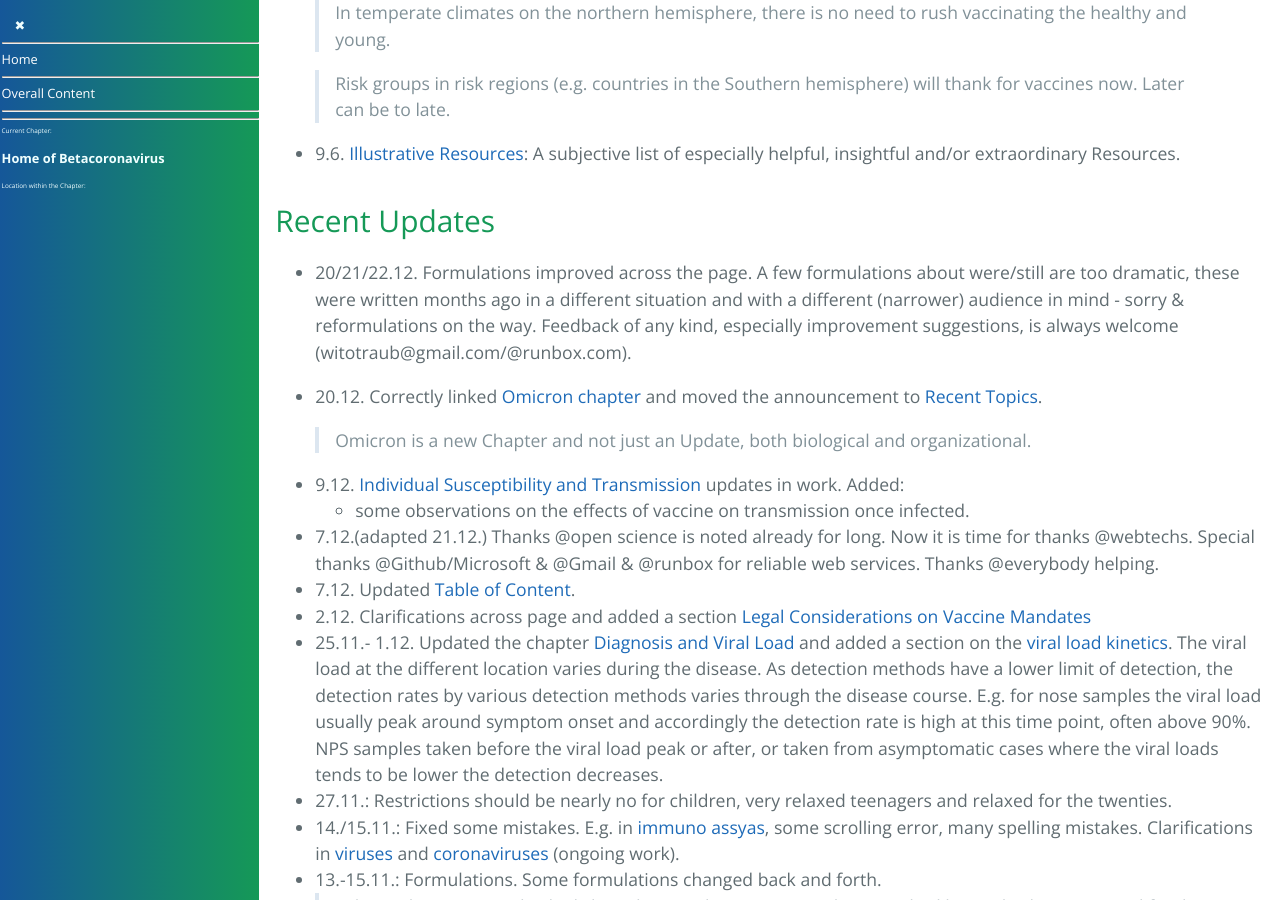
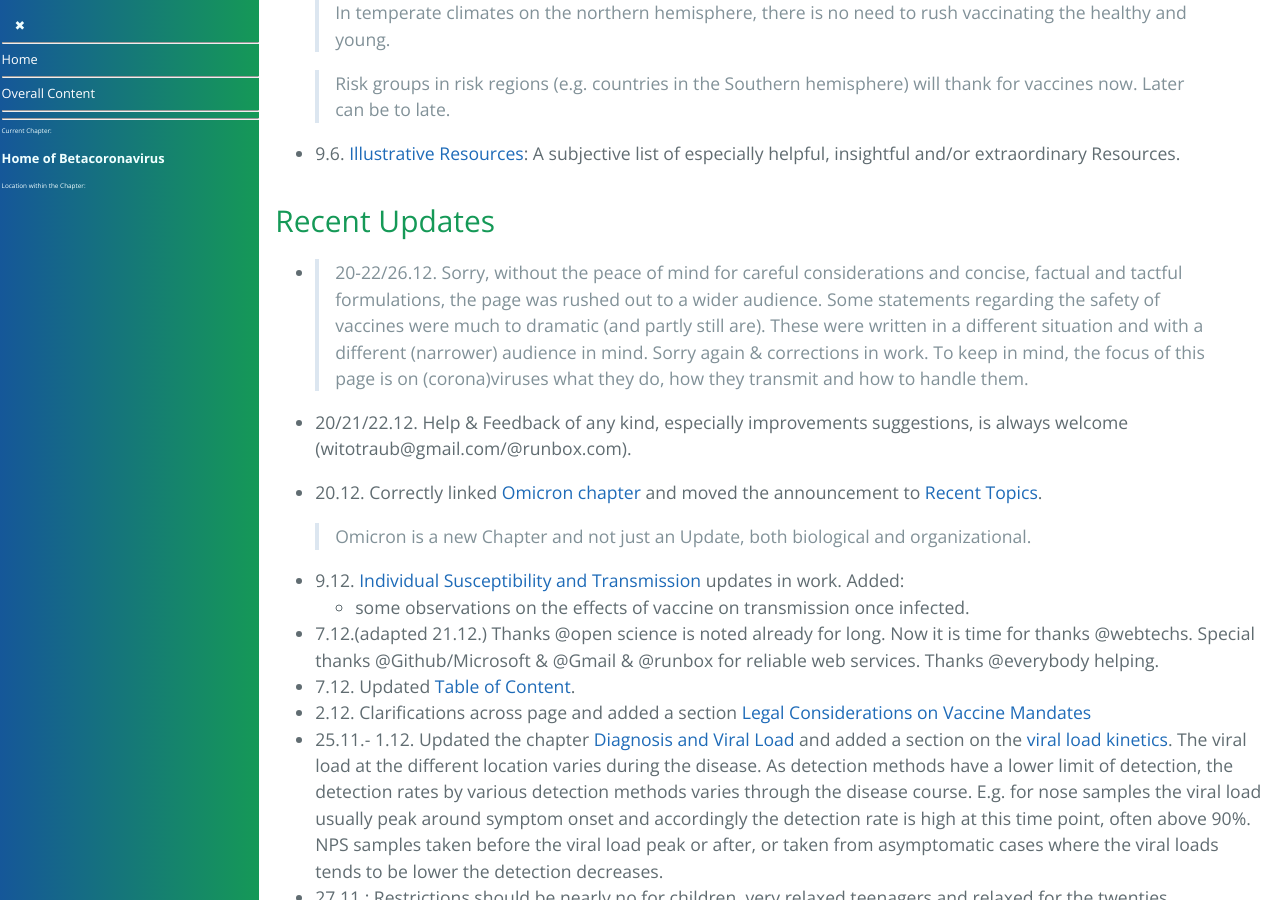
Before and after one commit to forestgrape/coronavirus, a Jekyll site: the page built from index.md, in a window 1280 px wide and 900 px high, scrolled down 2880 px. Built offline with Jekyll 4.4.1, drawn with Linux system fonts in a browser that asks for light colours; our own code applies the rules of GitHub Pages for plain Markdown files.

Commit message:
sorry for dramatic formulations

```diff
--- a/index.md
+++ b/index.md
@@ -82,7 +82,9 @@ There is also a rather subjective page in German with some comments on the Coron
 
 <!-- 5.12.21: As RNA vaccines turned out they don't tame SARS-CoV-2, from a coronavirus perspective alone one should stop mass vaccination.-->
 
-- 20/21/22.12. Formulations improved across the page. A few formulations about were/still are too dramatic, these were written months ago in a different situation and with a different (narrower) audience in mind - sorry & reformulations on the way. Feedback of any kind, especially improvement suggestions, is always welcome (witotraub@gmail.com/@runbox.com).
+- > 20-22/26.12. Sorry, without the peace of mind for careful considerations and concise, factual and tactful formulations, the page was rushed out to a wider audience. Some statements regarding the safety of vaccines were much to dramatic (and partly still are). These were written in a different situation and with a different (narrower) audience in mind. Sorry again & corrections in work. To keep in mind, the focus of this page is on (corona)viruses what they do, how they transmit and how to handle them.
+
+- 20/21/22.12. Help & Feedback of any kind, especially improvements suggestions, is always welcome (witotraub@gmail.com/@runbox.com).
 
 - 20.12. Correctly linked [Omicron chapter](2_biological/omicron.md) and moved the announcement to [Recent Topics](#recent-topics-added).
 
```
